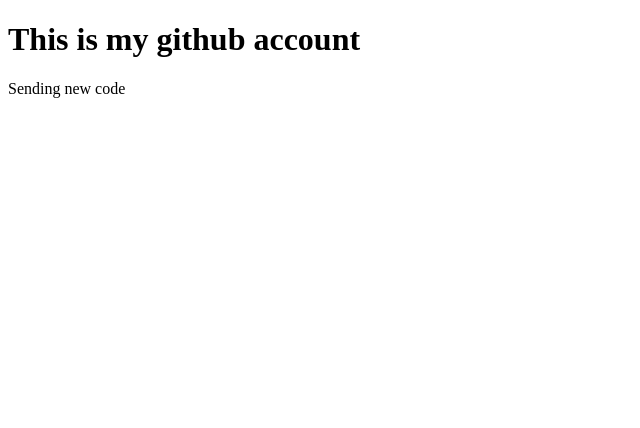
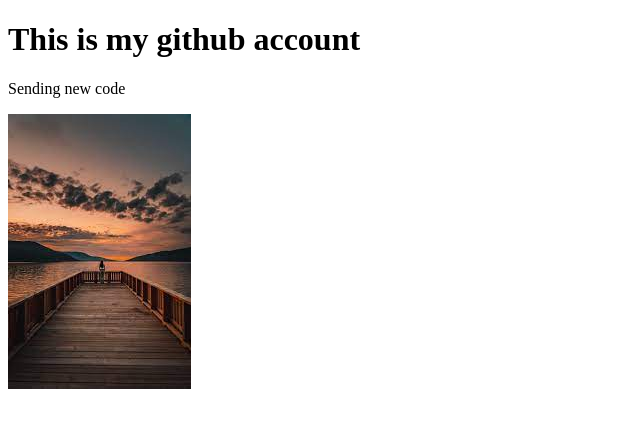
Before and after one commit to tayeebabintay/my-first-repo, a plain HTML site: page index.html in a window 1280 px wide. Shown: the whole page, without its empty margins (0-640 px from the left). Drawn offline with Linux system fonts and the light colour scheme.

Commit message:
added image

```diff
--- a/index.html
+++ b/index.html
@@ -9,5 +9,6 @@
 <body>
 <h1> This is my github account </h1>
 <p> Sending new code </p>
+<img src="Scene1.jpeg">
 </body>
 </html>
```
Also changed, not shown: Scene1.jpeg (added), download.jpeg (added), images.jpeg (added).
